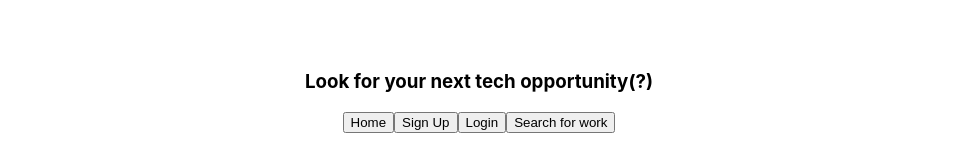
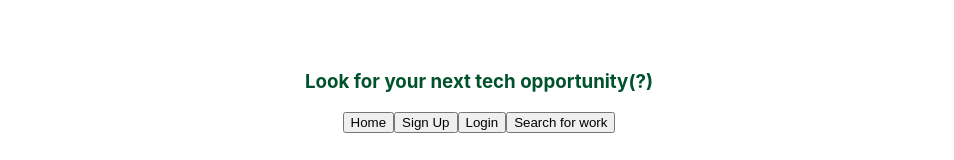
Before and after one commit to TheGiraffe/techforgood, a React (Create React App) app in the folder techforgood/: page / in a window 1280 px wide. Shown: the part 257-417 px from the top of the page, without its empty margins (161-1115 px from the left). Built offline with nearby package versions, Linux system fonts and the light colour scheme; no server answers.

Commit message:
changed ci env to empty string

```diff
--- a/techforgood/src/App.js
+++ b/techforgood/src/App.js
@@ -22,7 +22,7 @@ function AppContent() {
     <div className="App">
       <div>
         <h1 style={{color: "#61ba88", fontSize: "8em"}}>Tech For Good</h1>
-        <h3>Look for your next tech opportunity(?)</h3>
+        <h3 style={{color: "#00522c"}}>Look for your next tech opportunity(?)</h3>
       </div>
       <div>
         <button onClick={() => { window.location.href = '/' }}>Home</button>
```
Also changed, not shown: 8 other files (tests, documents, lock files or other folders).
